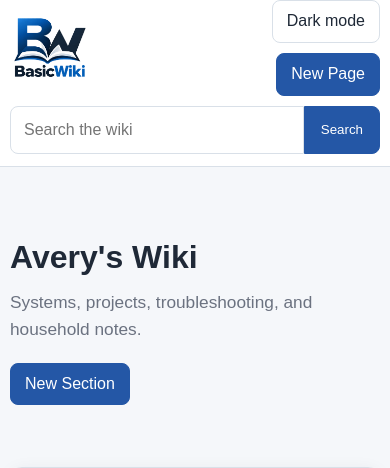
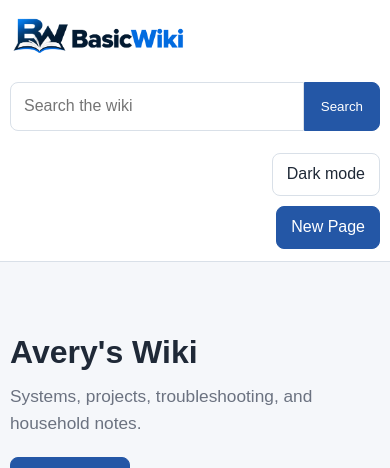
Before and after one commit to jeffavery/BasicWiki, a Flask app: page / in a window 390 px wide. Shown: the top 468 px of the page. Run offline with Flask 3, Linux system fonts and the light colour scheme; data comes from the database, SQL or seed files in the repository; data that the repository does not hold is empty.

Commit message:
Correct header to horizontal BasicWiki logo

```diff
--- a/static/style.css
+++ b/static/style.css
@@ -57,7 +57,7 @@ a { color: var(--accent); }
 
 .brand-logo {
     display: block;
-    width: 104px;
+    width: 240px;
     max-width: 100%;
     height: auto;
 }
@@ -435,8 +435,9 @@ dialog::backdrop {
 }
 
 @media (max-width: 600px) {
-    .brand-logo { width: 80px; }
-    .topbar-inner { grid-template-columns: minmax(0, 1fr) auto; gap: 10px; }
+    .brand-logo { width: 180px; }
+    .topbar-inner { grid-template-columns: minmax(0, 1fr); gap: 10px; }
+    .topbar-actions { grid-row: 3; justify-self: end; margin-bottom: 12px; }
     .topbar-actions { max-width: 190px; }
     .shell { width: min(100% - 20px, 1180px); }
     .section-grid { grid-template-columns: 1fr; }
--- a/templates/base.html
+++ b/templates/base.html
@@ -11,7 +11,7 @@
 <header class="topbar">
     <div class="shell topbar-inner">
         <a class="brand" href="{{ url_for('home') }}">
-            <img class="brand-logo" src="{{ url_for('static', filename='basicwiki-logo.png') }}" alt="BasicWiki" width="1254" height="1254">
+            <img class="brand-logo" src="{{ url_for('static', filename='basicwiki-logo.png', v='horizontal') }}" alt="BasicWiki" width="2168" height="725">
         </a>
         <form class="search-form" action="{{ url_for('search') }}" method="get">
             <input type="search" name="q" value="{{ request.args.get('q','') }}" placeholder="Search the wiki">
```
Also changed, not shown: static/basicwiki-logo.png.
